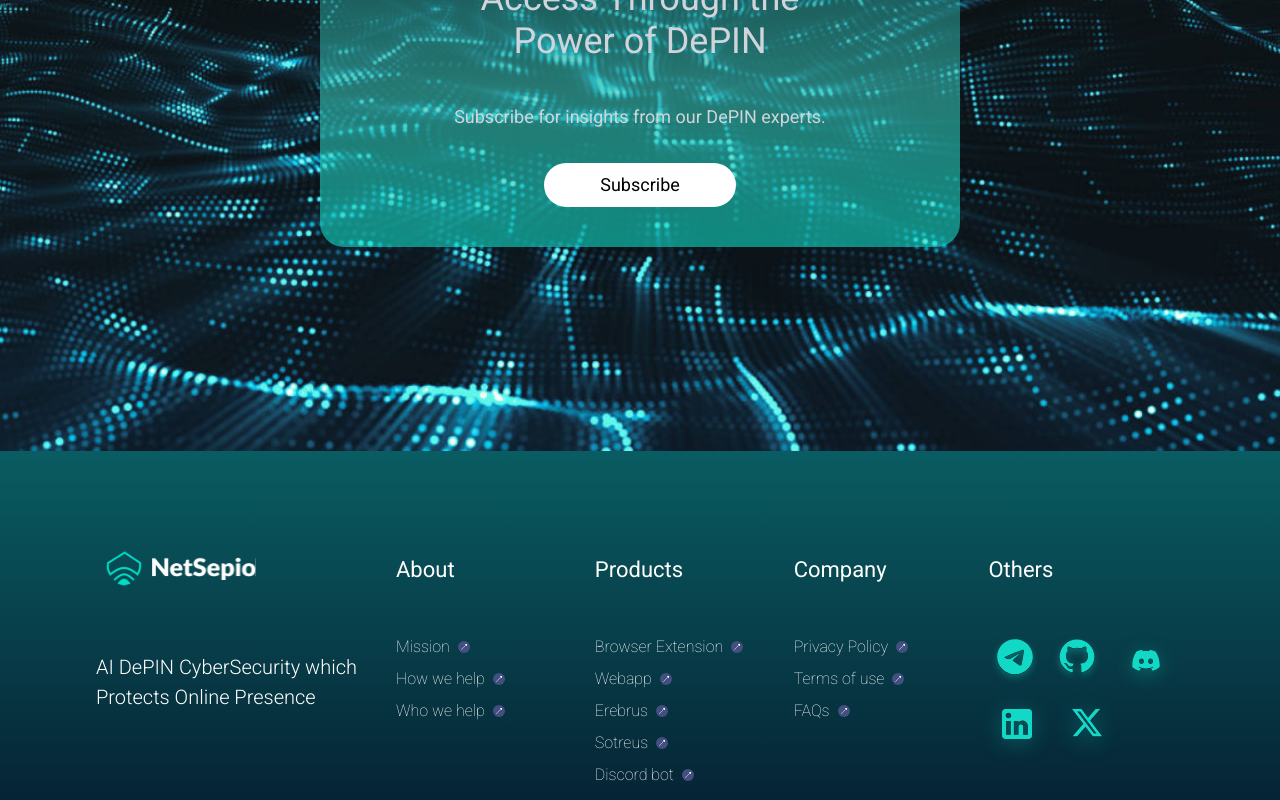
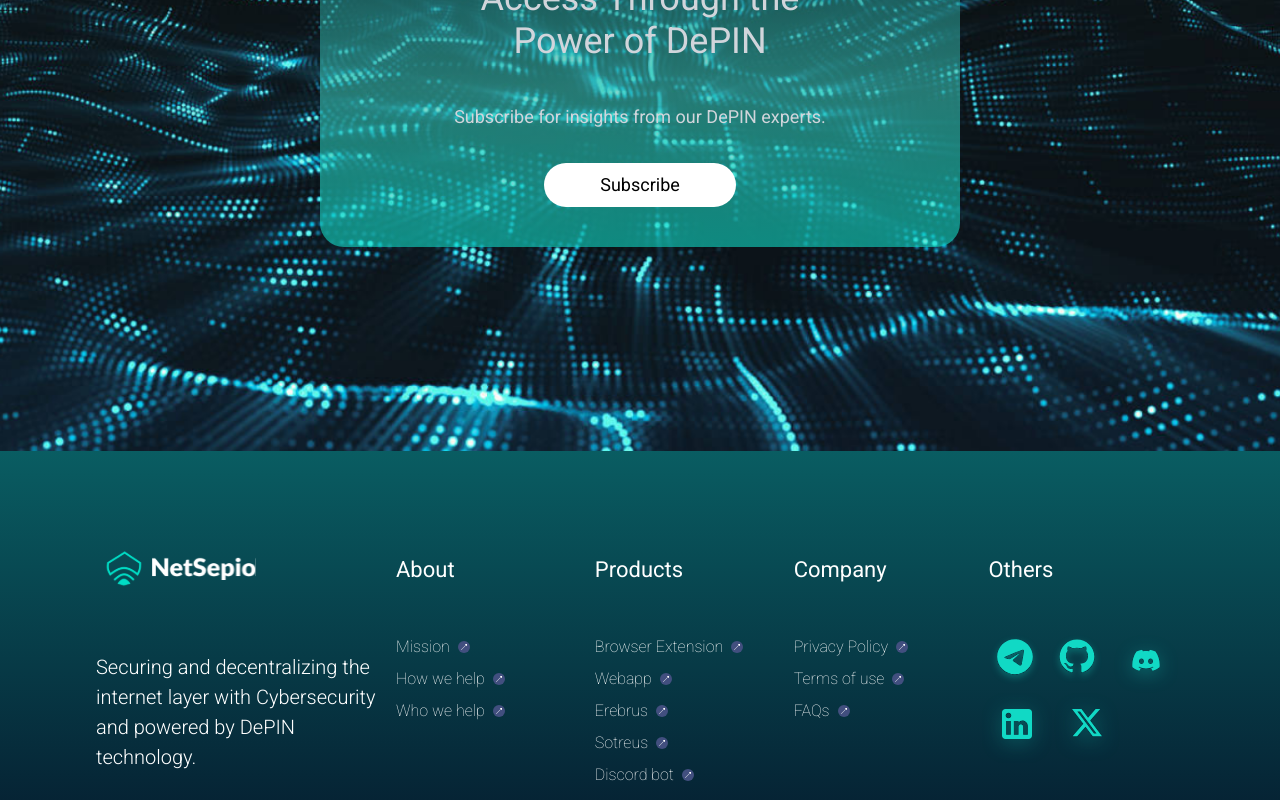
Before and after one commit to NetSepio/website, a Next.js app: page / in a window 1280 px wide. Shown: the part 11200-12000 px from the top of the page. Built offline with nearby package versions, Linux system fonts and the light colour scheme.

Commit message:
metadata\

```diff
--- a/src/app/layout.jsx
+++ b/src/app/layout.jsx
@@ -20,7 +20,35 @@ export const metadata = {
   metadataBase: new URL("https://netsepio.com"),
   title: "NetSepio",
   description:
-    "Protect your online presence with NetSepio, the decentralized cybersecurity platform. Say goodbye to malware and scams with our innovative features, including Web3 archive and DAO-driven governance. Download now for free.",
+    "Securing and decentralizing the internet layer with Cybersecurity and powered by DePIN technology.",
+    openGraph: {
+      type: 'website',
+      url: 'https://netsepio.com',
+      title: 'NetSepio',
+      description: 'Securing and decentralizing the internet layer with Cybersecurity and powered by DePIN technology.',
+      images: [
+        {
+          url: '/metaimg.png',
+          width: 1200,
+          height: 630,
+          alt: 'NetSepio',
+        },
+      ],
+    },
+    twitter: {
+      card: 'summary_large_image',
+      site: '@NetSepio',
+      title: 'NetSepio',
+      description: 'Securing and decentralizing the internet layer with Cybersecurity and powered by DePIN technology.',
+      images: [
+        {
+          url: '/metaimg.png',
+          width: 1200,
+          height: 630,
+          alt: 'NetSepio',
+        },
+      ],
+    },
 };
 
 export default function RootLayout({ children }) {
--- a/src/components/Footer.jsx
+++ b/src/components/Footer.jsx
@@ -32,7 +32,7 @@ const Footer = () => {
             />
           </Link>
           <p className="text-[20px] mt-[22px] sm:mt-[55px] text-white w-[280px] font-light">
-            AI DePIN CyberSecurity which Protects Online Presence
+          Securing and decentralizing the internet layer with Cybersecurity and powered by DePIN technology.
           </p>
         </div>
 
```
Also changed, not shown: public/metaimg.png (added).
